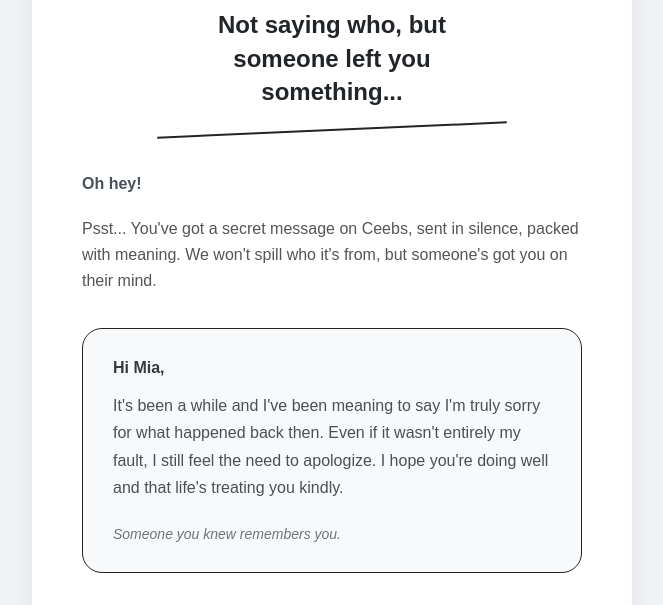
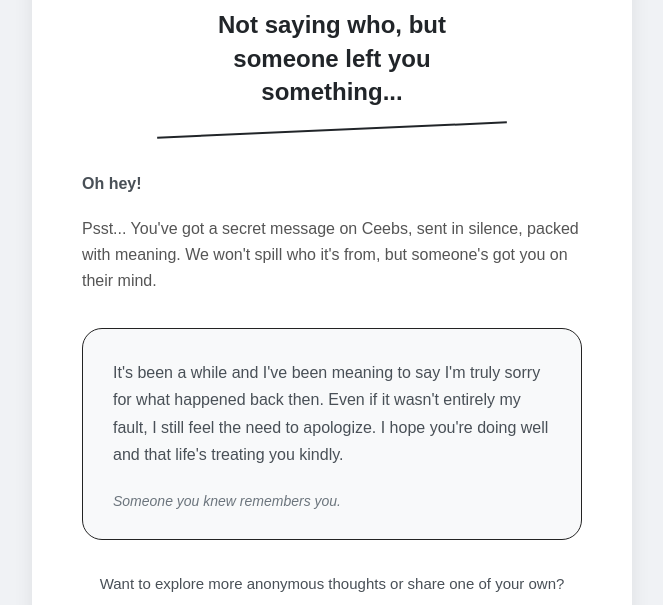
Before and after one commit to fathah/ceebs-email-templates, a plain HTML site: page shh.html in a window 1280 px wide. Shown: the part 492-1097 px from the top of the page, without its empty margins (308-971 px from the left). Drawn offline with Linux system fonts and the light colour scheme; a web font is replaced by a local one.

Commit message:
Update shh.html

```diff
--- a/shh.html
+++ b/shh.html
@@ -173,7 +173,6 @@
                 </div>
 
                 <div class="message-box">
-                  <div class="greeting">Hi Mia,</div>
                   <div class="message-body">
                     It's been a while and I've been meaning to say I'm truly
                     sorry for what happened back then. Even if it wasn't
```
